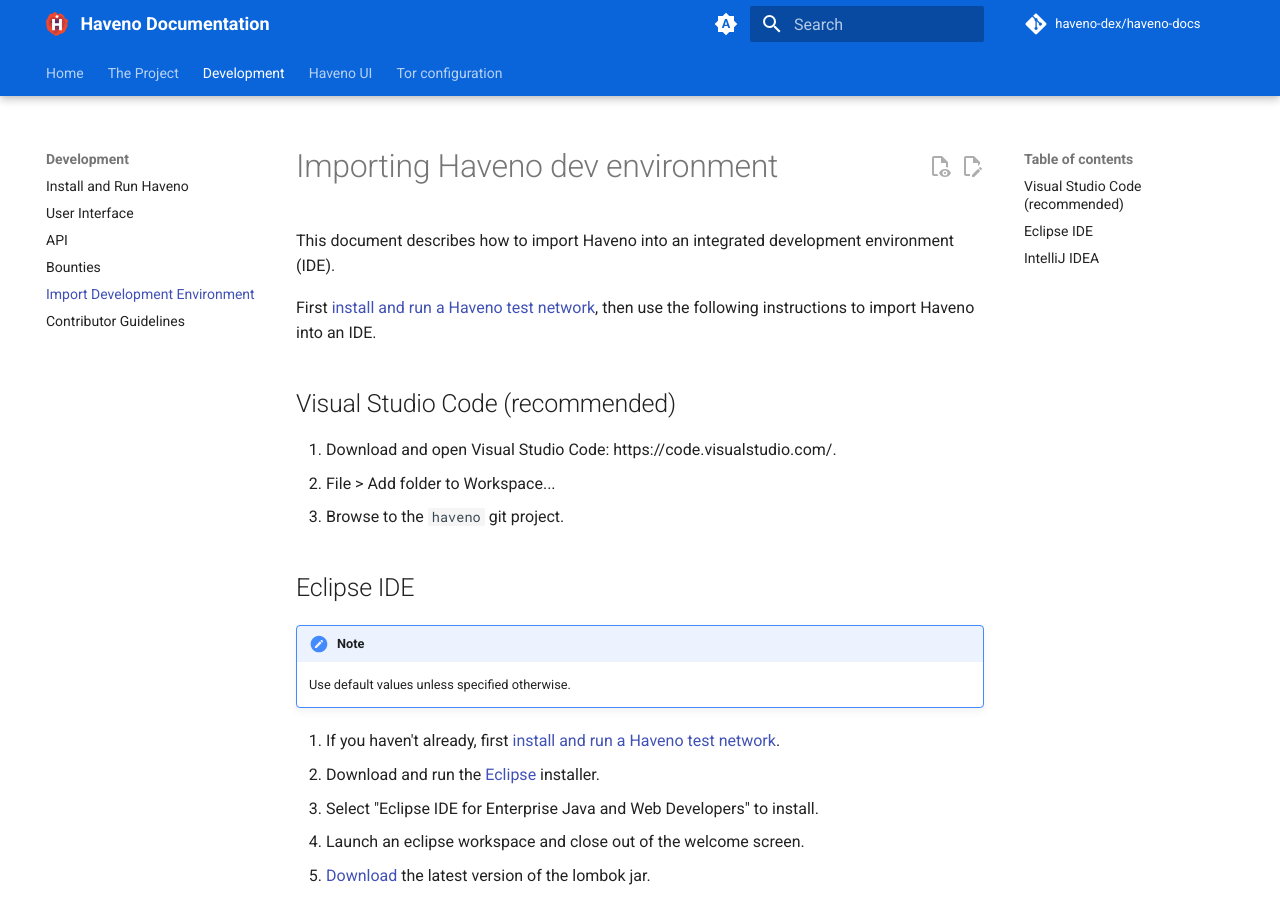
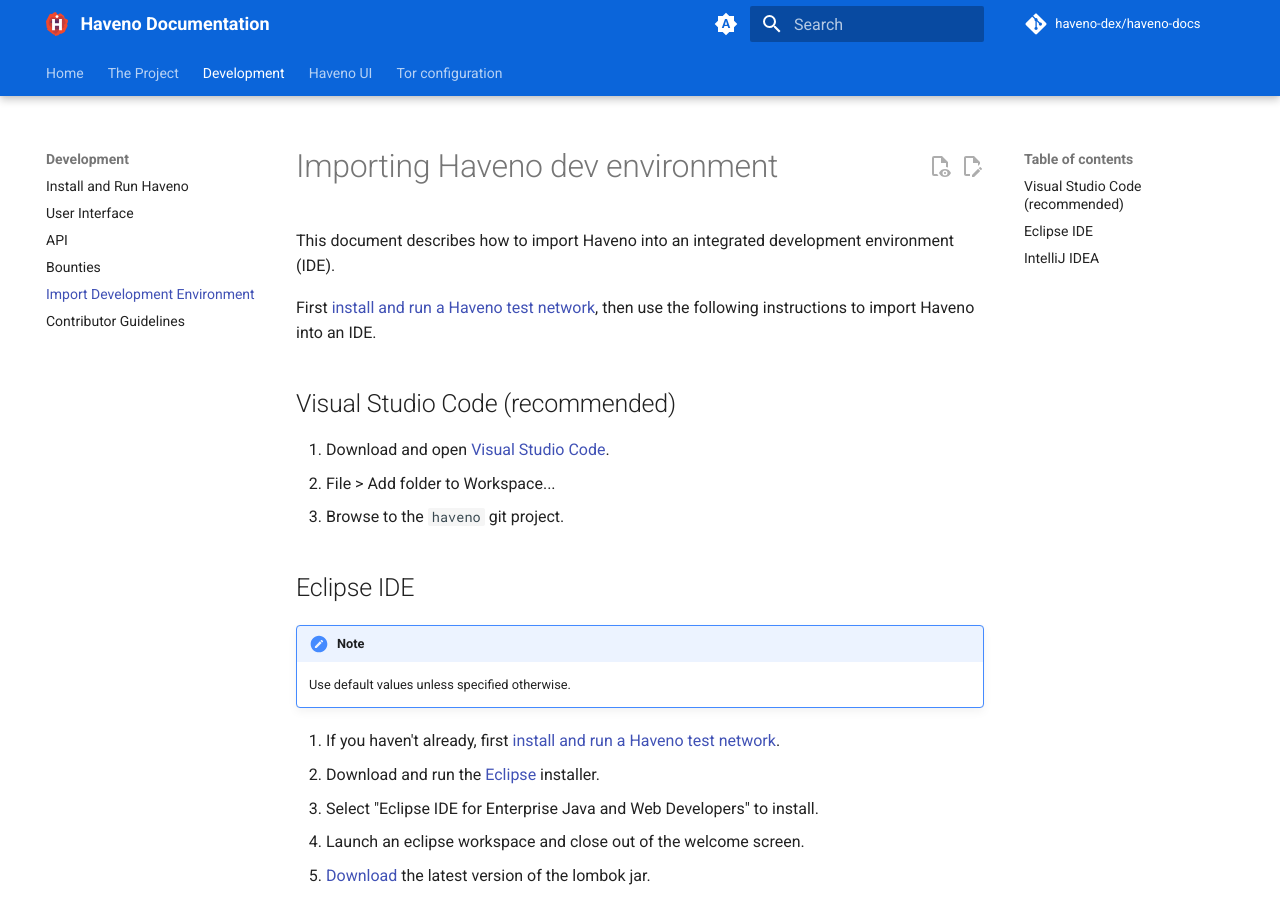
Before and after one commit to haveno-dex/haveno-docs, an MkDocs documentation site: the page built from docs/development/importing.md, in a window 1280 px wide and 900 px high. Built offline with MkDocs 1.6.1 and Material for MkDocs 9.7.7, drawn with Linux system fonts in a browser that asks for light colours; plug-ins that fetch from the network failed and are left out; comment, search, counter and statistics services are not loaded; the version menu is left out.

Commit message:
fix hyperlink to vscode

```diff
--- a/docs/development/importing.md
+++ b/docs/development/importing.md
@@ -6,7 +6,7 @@
 
 ## Visual Studio Code (recommended)
 
-1. Download and open Visual Studio Code: https://code.visualstudio.com/.
+1. Download and open [Visual Studio Code](https://code.visualstudio.com/).
 2. File > Add folder to Workspace...
 3. Browse to the `haveno` git project.
 
```
